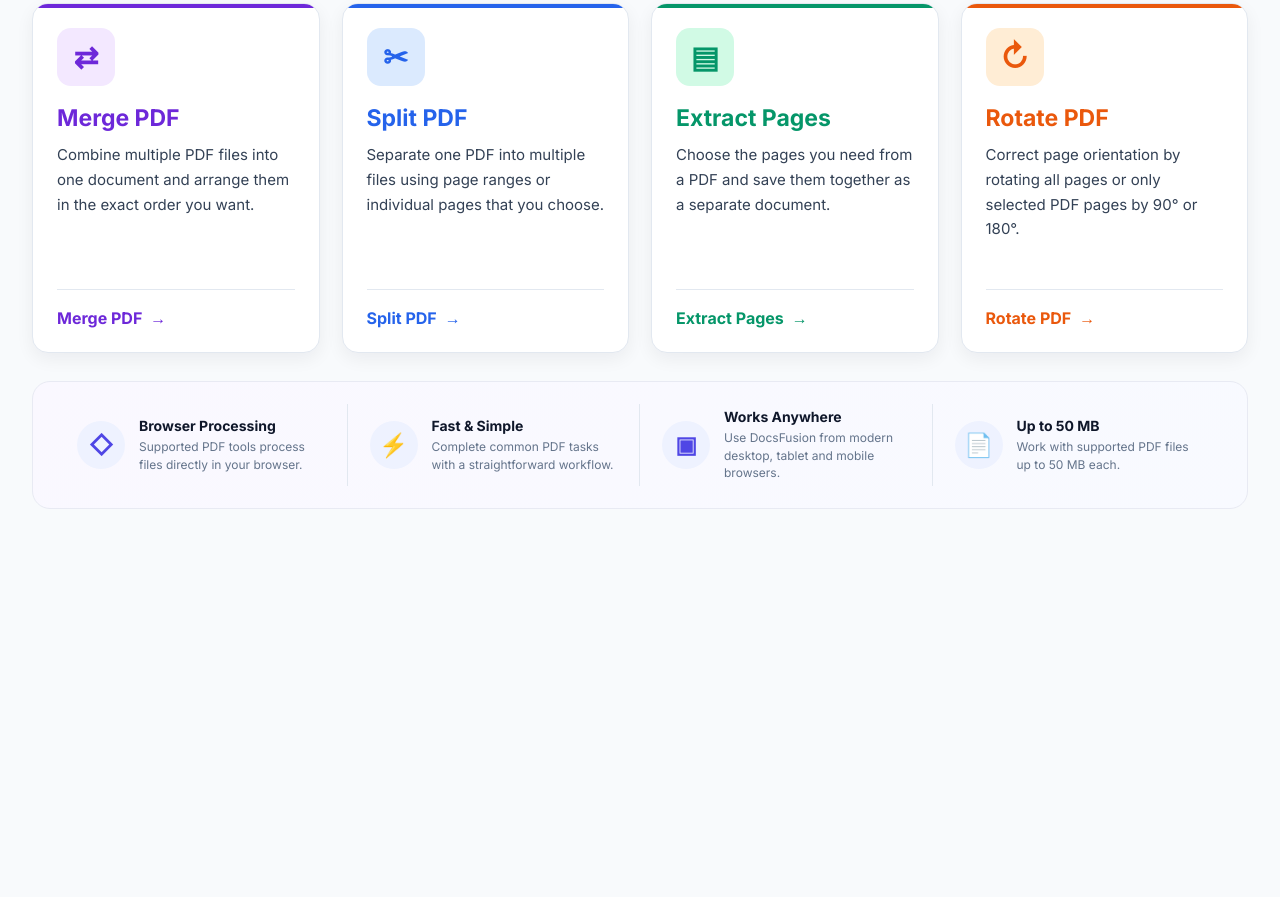
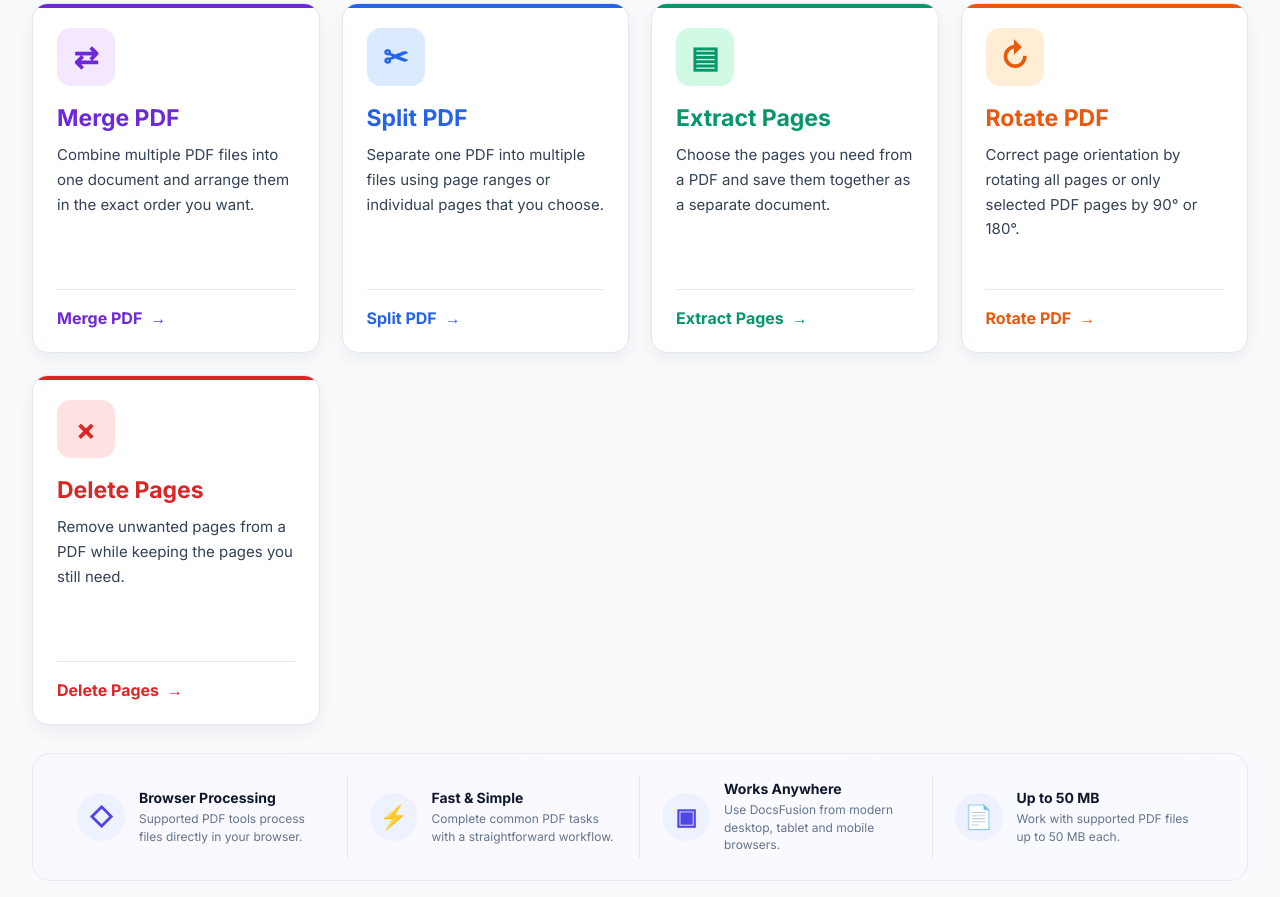
Before and after one commit to Rahul-dev99/Docsfusion, a website built with Vite: page frontend/Index.html in a window 1280 px wide. Shown: the part 447-1344 px from the top of the page. Before the commit the page ends 1010 px from the top, so only its background shows below. Built offline with nearby package versions, Linux system fonts and the light colour scheme.

Commit message:
Integrate Delete Pages across DocsFusion

```diff
--- a/frontend/Index.html
+++ b/frontend/Index.html
@@ -333,7 +333,41 @@
                 </span>
 
             </a>
+<!-- DELETE PAGES -->
 
+<a
+    href="./delete-pdf-pages/"
+    class="tool-option tool-option--delete"
+>
+
+    <span
+        class="tool-option-icon"
+        aria-hidden="true"
+    >
+        ×
+    </span>
+
+    <span class="tool-option-content">
+
+        <span class="tool-option-title">
+            Delete Pages
+        </span>
+
+        <span class="tool-option-description">
+            Remove unwanted pages from a PDF while keeping
+            the pages you still need.
+        </span>
+
+        <span class="tool-option-divider"></span>
+
+        <span class="tool-option-action">
+            Delete Pages
+            <span aria-hidden="true">→</span>
+        </span>
+
+    </span>
+
+</a>
         </div>
 
     </div>
--- a/frontend/styles/components.css
+++ b/frontend/styles/components.css
@@ -1352,6 +1352,11 @@
     --tool-soft: #FFEDD5;
 }
 
+.home-page .tool-option--delete {
+    --tool-accent: #DC2626;
+    --tool-soft: #FEE2E2;
+}
+
 
 /* ==========================================
    TOOL ICON
```
Also changed, not shown: frontend/extract-pdf-pages/index.html (+11 -6 lines), frontend/merge-pdf/index.html (+11 -5 lines), frontend/rotate-pdf/index.html (+6 -0 lines), frontend/split-pdf/index.html (+12 -5 lines).
